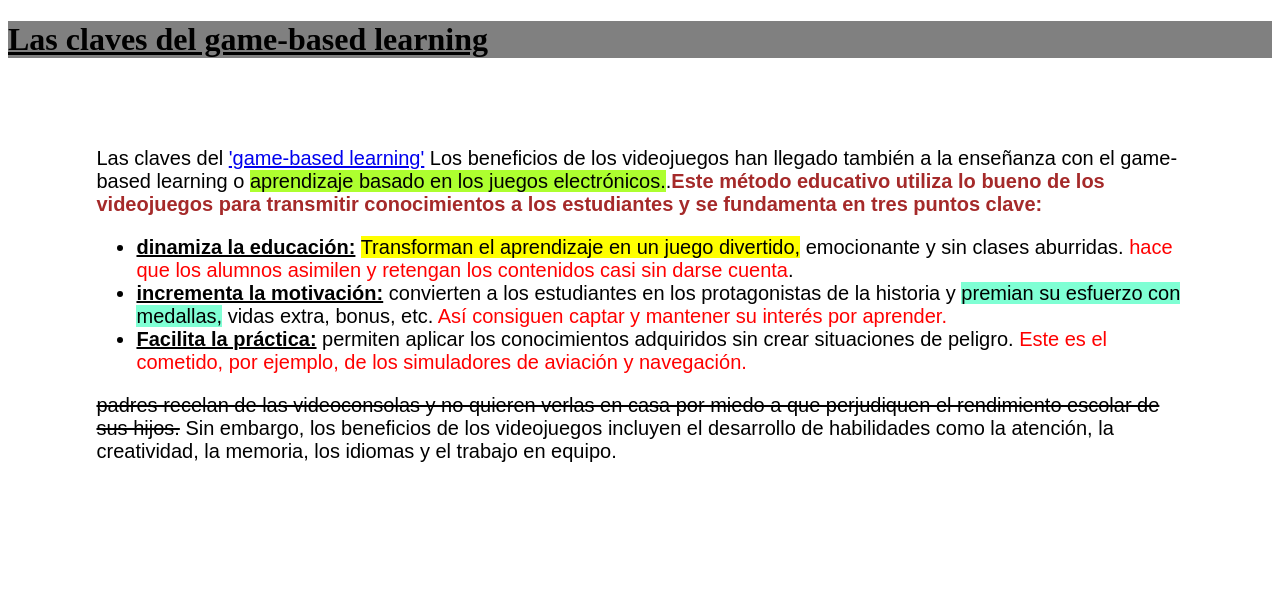
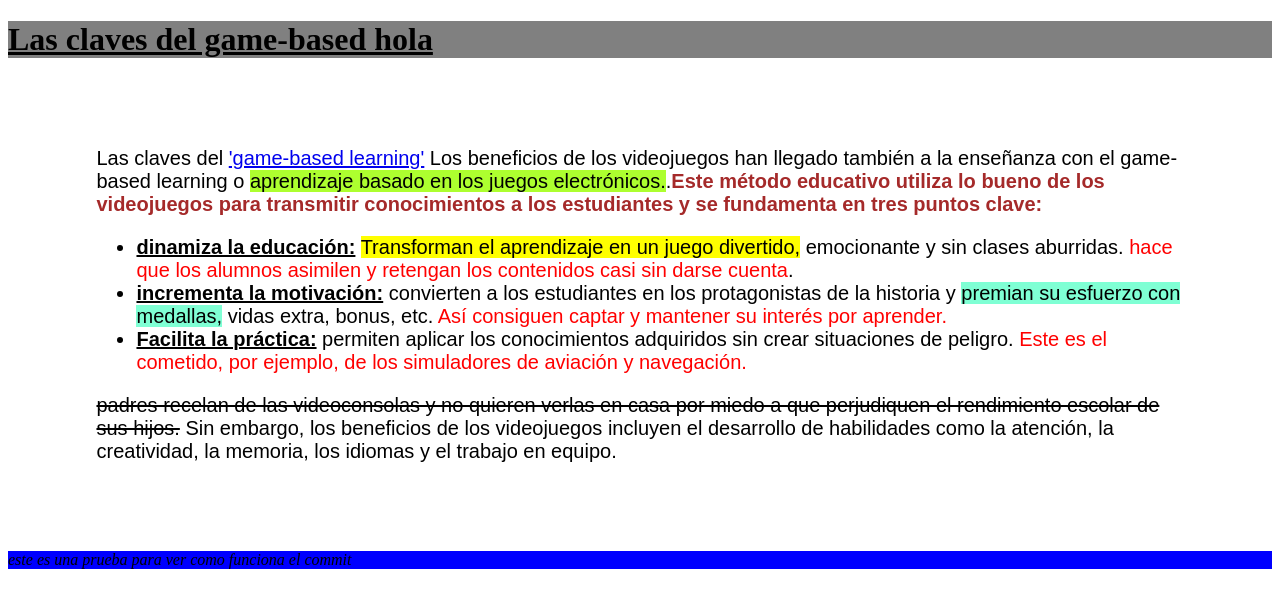
Before and after one commit to estebescal/UAI-LPPA-2024, a plain HTML site: page clase 4.html in a window 1280 px wide. Drawn offline with Linux system fonts and the light colour scheme.

Commit message:
Add files via upload

```diff
--- a/clase 4.html
+++ b/clase 4.html
@@ -4,11 +4,11 @@
       <meta charset="UTF-8">
       <meta name="viewport" content="width=device-width, initial-scale=1.0">
       <link rel="stylesheet" href="style.css">
-      <title>Ejemplo clase cuatro </title>
+      <title>Ejemplo clase tres </title>
    </head>
    <body>
       <header>
-         <h1 id="subrayado">Las claves del game-based learning</h1>
+         <h1 id="subrayado">Las claves del game-based hola</h1>
       </header>
 
       <section>
@@ -50,7 +50,7 @@
 
 
       <footer>
-
+        <p> este es una prueba para ver como funciona el commit</p>
       </footer>
    </body>
 </html>
--- a/style.css
+++ b/style.css
@@ -34,3 +34,7 @@ article{
 .tachado{
   text-decoration: line-through;
 }
+footer{
+    background-color: blue;
+    font-style: oblique;
+}
```
